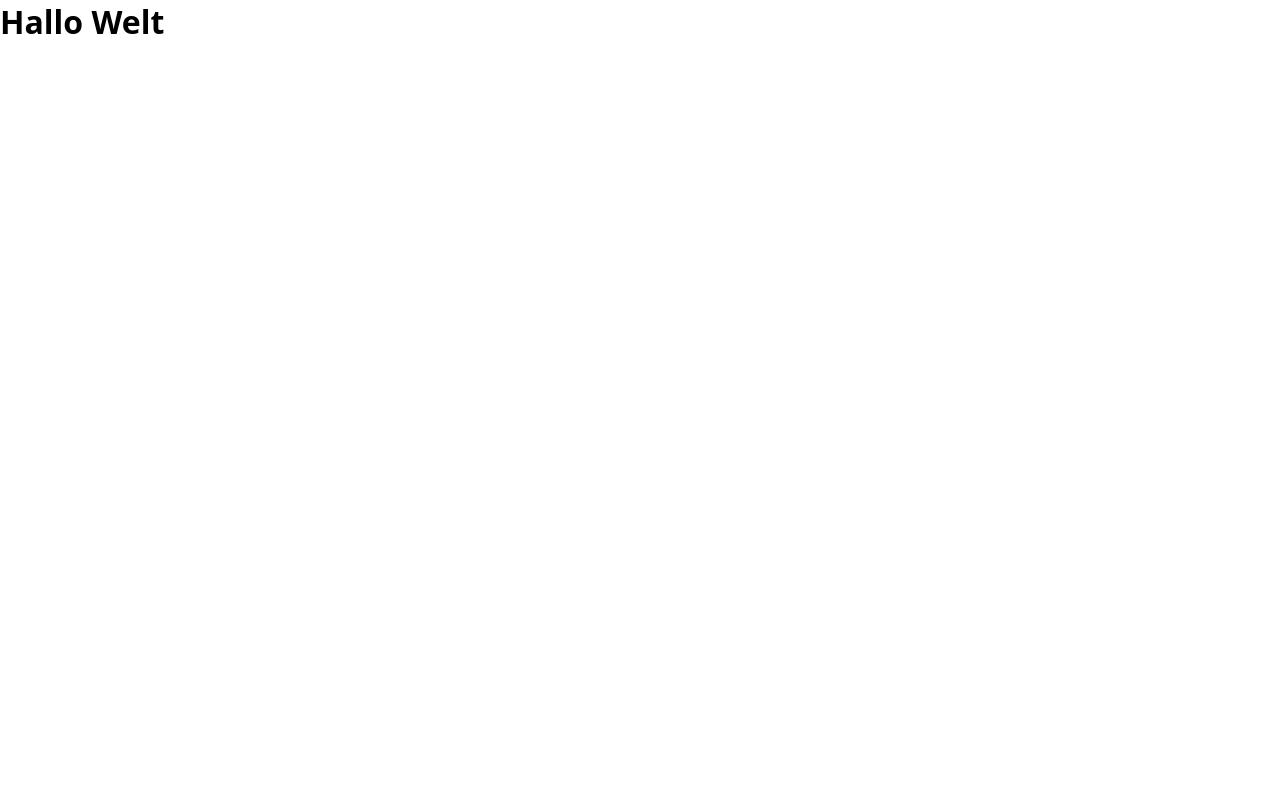
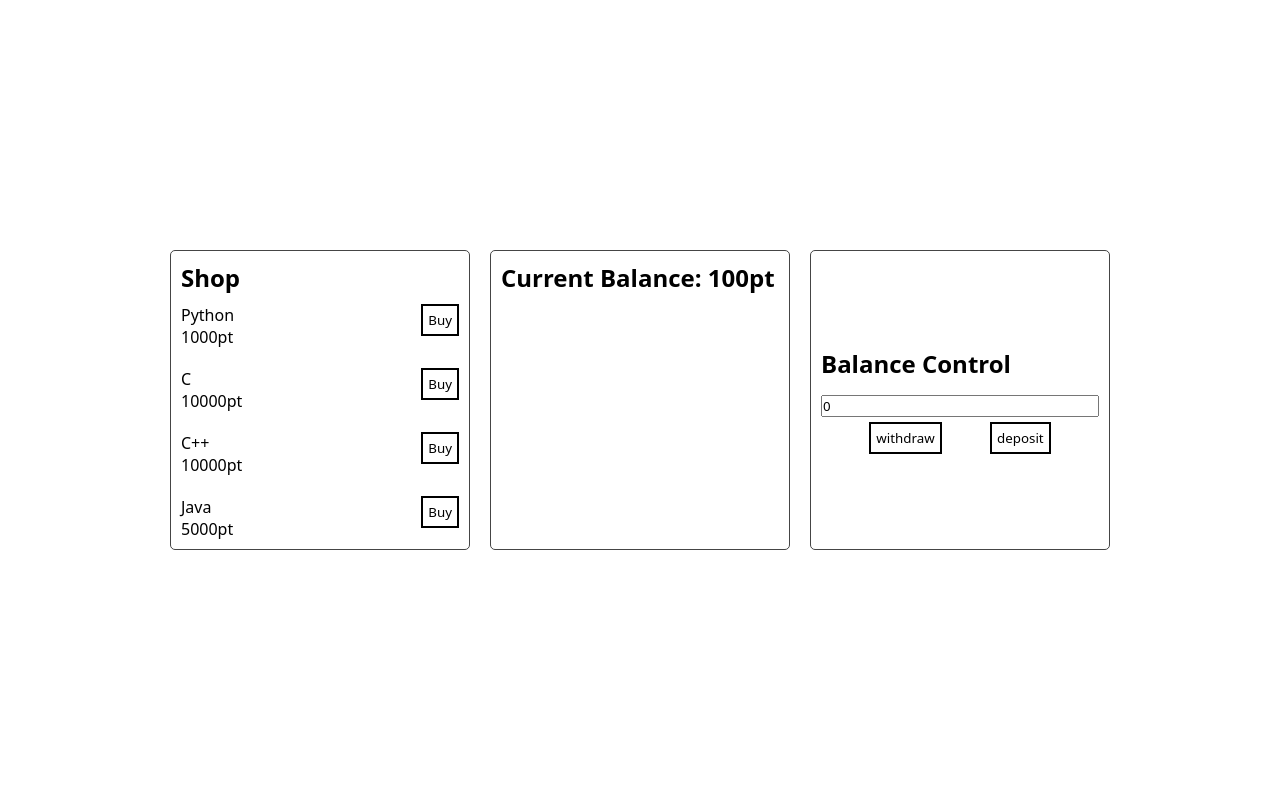
Before and after one commit to Dealcraft/Points-system, a website: page dev/index.html in a window 1280 px wide. Drawn offline with Linux system fonts and the light colour scheme.

Commit message:
Github page

```diff
--- a/dev/index.html
+++ b/dev/index.html
@@ -5,34 +5,134 @@
 		<meta http-equiv="X-UA-Compatible" content="IE=edge" />
 		<meta name="viewport" content="width=device-width, initial-scale=1.0" />
 		<link rel="stylesheet" href="styles/style.min.css" />
-		<title>Point machine</title>
+		<title>Point system</title>
 	</head>
 	<body>
-		<h1>Hallo Welt</h1>
+		<div class="container">
+			<h2>Shop</h2>
+			<div class="buyable-items" data-item-container></div>
+		</div>
+
+		<div class="container user">
+			<div class="current-balance" data-current-balance></div>
+			<div class="owned-items" data-owned-items></div>
+		</div>
+
+		<div class="container balance-control">
+			<h2>Balance Control</h2>
+			<input type="number" value="0" min="0" data-amount />
+			<div>
+				<button data-withdraw>withdraw</button>
+				<button data-deposit>deposit</button>
+			</div>
+		</div>
 
 		<script src="../script.js"></script>
 		<script>
 			const items = [
 				{
-					name: "javascript",
-					price: -100,
+					name: "Python",
+					price: -1000,
 				},
 				{
-					name: "typescript",
-					price: -100,
+					name: "C",
+					price: -10000,
 				},
 				{
-					name: "python",
-					price: -100,
+					name: "C++",
+					price: -10000,
 				},
 				{
-					name: "php",
-					price: 100,
+					name: "Java",
+					price: -5000,
+				},
+				{
+					name: "C#",
+					price: -10000,
+				},
+				{
+					name: "JavaScript",
+					price: -1000,
+				},
+				{
+					name: "Assembly Language",
+					price: -1000000,
+				},
+				{
+					name: "PHP",
+					price: 500,
 				},
 			];
+			const withdrawButton = document.querySelector("[data-withdraw]");
+			const depositButton = document.querySelector("[data-deposit]");
+			const itemContainer = document.querySelector(
+				"[data-item-container]"
+			);
+			const currentBalanceContainer = document.querySelector(
+				"[data-current-balance]"
+			);
+			const ownedItemsContainer =
+				document.querySelector("[data-owned-items]");
+			const amountInput = document.querySelector("[data-amount]");
+			const ptm = new PTM(
+				items,
+				{ logLevel: 4, removeUnavailableItems: false },
+				updateValues
+			);
 
-			const ptm = new PTM(items, { logLevel: 4 });
-			ptm.buyItem("javascript");
+			withdrawButton.addEventListener("click", () => {
+				ptm.chargeUser(amountInput.value * -1);
+			});
+
+			depositButton.addEventListener("click", () => {
+				ptm.chargeUser(amountInput.value);
+			});
+
+			function createItemList(items, parent) {
+				parent.innerHTML = "";
+
+				for (const item of items) {
+					const itemElement = document.createElement("div");
+					itemElement.classList.add("item");
+
+					const textContainer = document.createElement("div");
+
+					const nameElement = document.createElement("p");
+					nameElement.innerText = item.name;
+					textContainer.appendChild(nameElement);
+
+					const priceTag = document.createElement("span");
+					priceTag.innerText =
+						(item.price > 0 ? -item.price : item.price * -1) + "pt";
+					textContainer.appendChild(priceTag);
+
+					itemElement.appendChild(textContainer);
+
+					const buttonElement = document.createElement("button");
+					buttonElement.innerText = "Buy";
+					buttonElement.addEventListener("click", () => {
+						ptm.buyItem(item.name);
+					});
+					buttonElement.disabled = ptm.hasItem(item.name);
+					itemElement.dataset.item = item.name;
+					itemElement.appendChild(buttonElement);
+
+					parent.appendChild(itemElement);
+				}
+			}
+
+			function updateValues(user, itemsPTM) {
+				console.log(user, itemsPTM);
+				createItemList(items, itemContainer);
+				createItemList(ptm.getUserItems(), ownedItemsContainer);
+				renderBalance();
+			}
+
+			function renderBalance() {
+				currentBalanceContainer.innerHTML = `<h2>Current Balance: ${ptm.getBalance()}pt</h2>`;
+			}
+
+			updateValues();
 		</script>
 	</body>
 </html>
--- a/dev/styles/style.scss
+++ b/dev/styles/style.scss
@@ -4,6 +4,84 @@
 	padding: 0;
 	margin: 0;
 	box-sizing: border-box;
-	font-family: system-ui, -apple-system, BlinkMacSystemFont, 'Segoe UI', Roboto,
-		Oxygen, Ubuntu, Cantarell, 'Open Sans', 'Helvetica Neue', sans-serif;
+	font-family: system-ui, -apple-system, BlinkMacSystemFont, "Segoe UI",
+		Roboto, Oxygen, Ubuntu, Cantarell, "Open Sans", "Helvetica Neue",
+		sans-serif;
 }
+
+body {
+	padding: 10px;
+	width: 100%;
+	min-height: 100vh;
+	display: flex;
+	justify-content: center;
+	align-items: center;
+	gap: 20px;
+	flex-wrap: wrap;
+}
+
+button {
+	padding: 5px;
+	background: white;
+	border: 2px solid black;
+	cursor: pointer;
+	transition: all 0.3s ease-in-out;
+	height: fit-content;
+
+	&:hover:not(:disabled) {
+		background: #d4d4d4;
+	}
+}
+
+.container {
+	padding: 10px;
+	border: 1.5px solid #454545;
+	border-radius: 5px;
+	height: 300px;
+	min-width: 200px;
+	width: 90%;
+	max-width: 300px;
+	overflow-y: auto;
+}
+
+.balance-control {
+	gap: 5px;
+
+	display: flex;
+	flex-direction: column;
+	justify-content: center;
+
+	div {
+		display: flex;
+		justify-content: space-evenly;
+		width: 100%;
+
+		button {
+			display: inline-block;
+		}
+	}
+}
+
+.buyable-items {
+	display: flex;
+	gap: 20px;
+	flex-wrap: wrap;
+}
+
+.item {
+	display: flex;
+	justify-content: space-between;
+	gap: 5px;
+	width: 100%;
+	height: fit-content;
+}
+
+.owned-items {
+	display: flex;
+	flex-wrap: wrap;
+	gap: 20px;
+}
+
+h2 {
+	margin-bottom: 10px;
+}
--- a/package.json
+++ b/package.json
@@ -14,5 +14,5 @@
   "bugs": {
     "url": "https://github.com/Dealcraft/Points-system/issues"
   },
-  "homepage": "https://github.com/Dealcraft/Points-system#readme"
+  "homepage": "https://dealcraft.github.io/point-system"
 }
```
Also changed, not shown: dev/styles/style.min.css, 1 other file.
